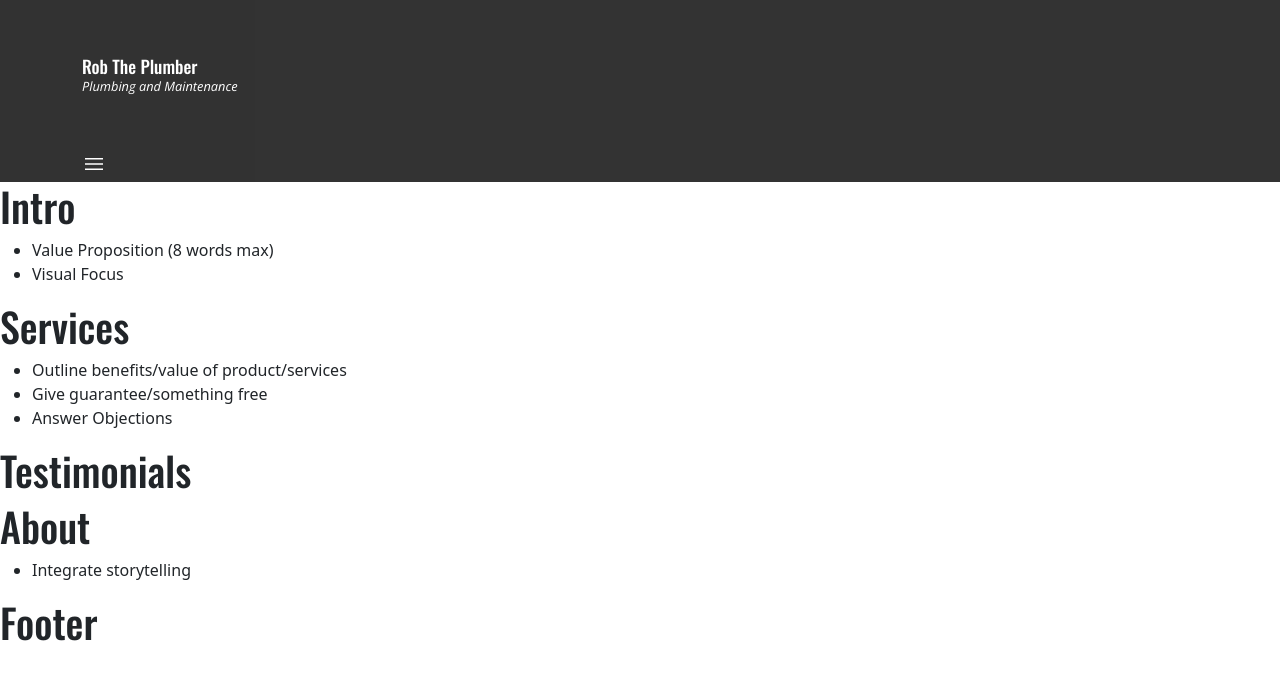
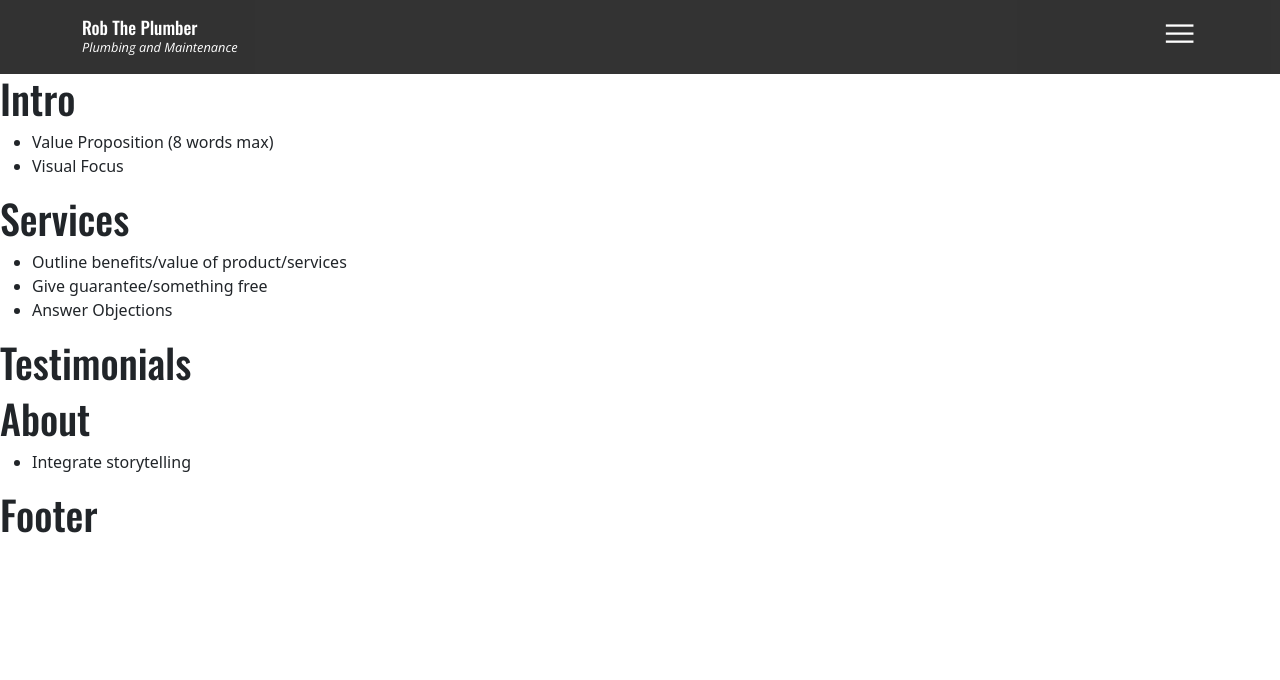
Before and after one commit to solidus-development/rob-the-plumber, a React (Create React App) app: page / in a window 1280 px wide. Shown: the top 680 px of the page. Built offline with nearby package versions, Linux system fonts and the light colour scheme.

Commit message:
positioned menu icon

```diff
--- a/src/App.css
+++ b/src/App.css
@@ -30,10 +30,13 @@ h3, p {
     opacity: 0.8;
     color: white;
     margin-top: 0;
+    padding: 1em 0 1em 0;
 }
 
-.logo {
-    padding: 5% 0 5% 0;
+.container {
+    display: flex;
+    justify-content: space-between;
+    align-items: center;
 }
 
 .logo h1 {
@@ -54,5 +57,6 @@ h3, p {
   'FILL' 0,
   'wght' 400,
   'GRAD' 0,
-  'opsz' 48
+  'opsz' 48;
+  font-size: 2.3em;
 }
```
